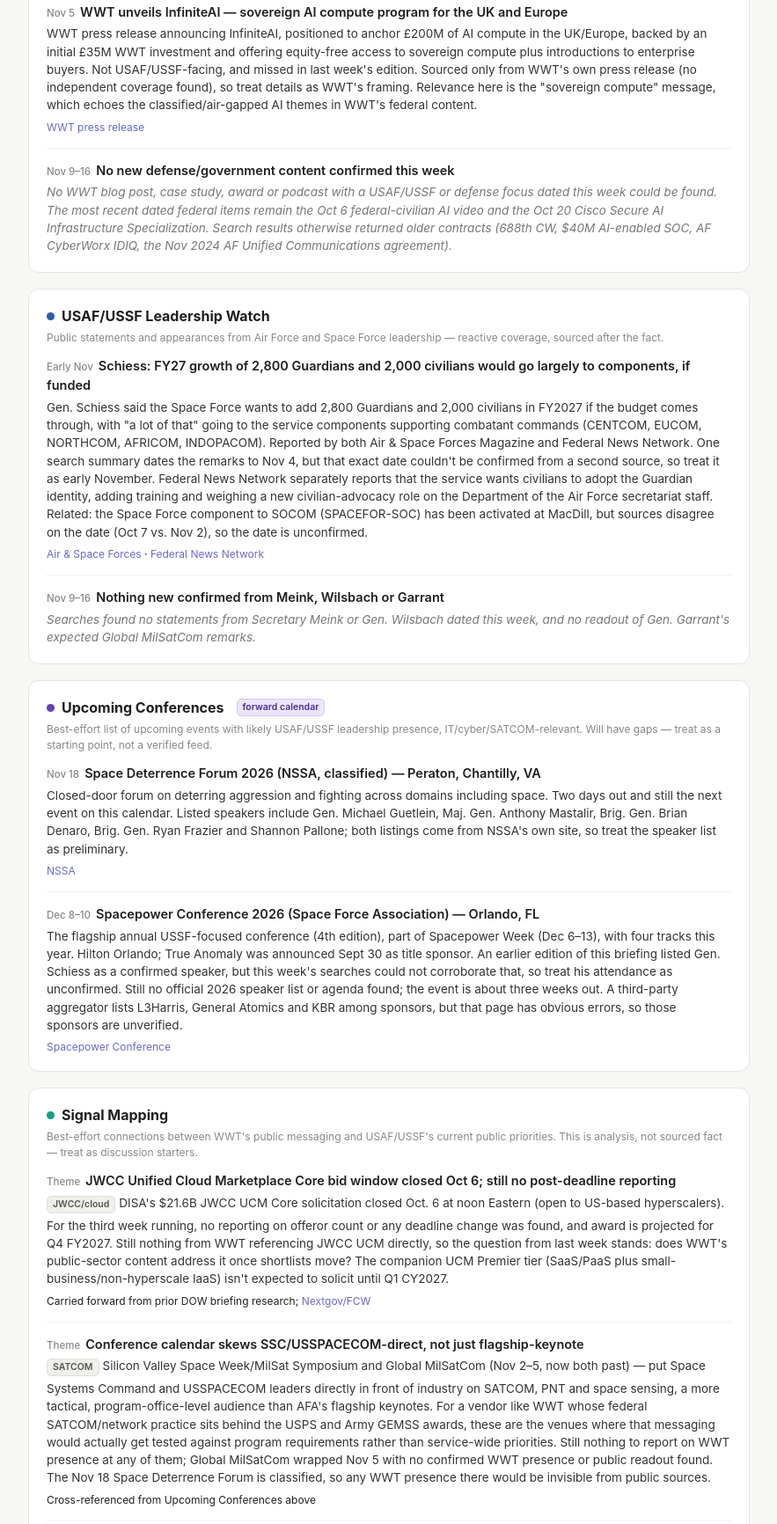
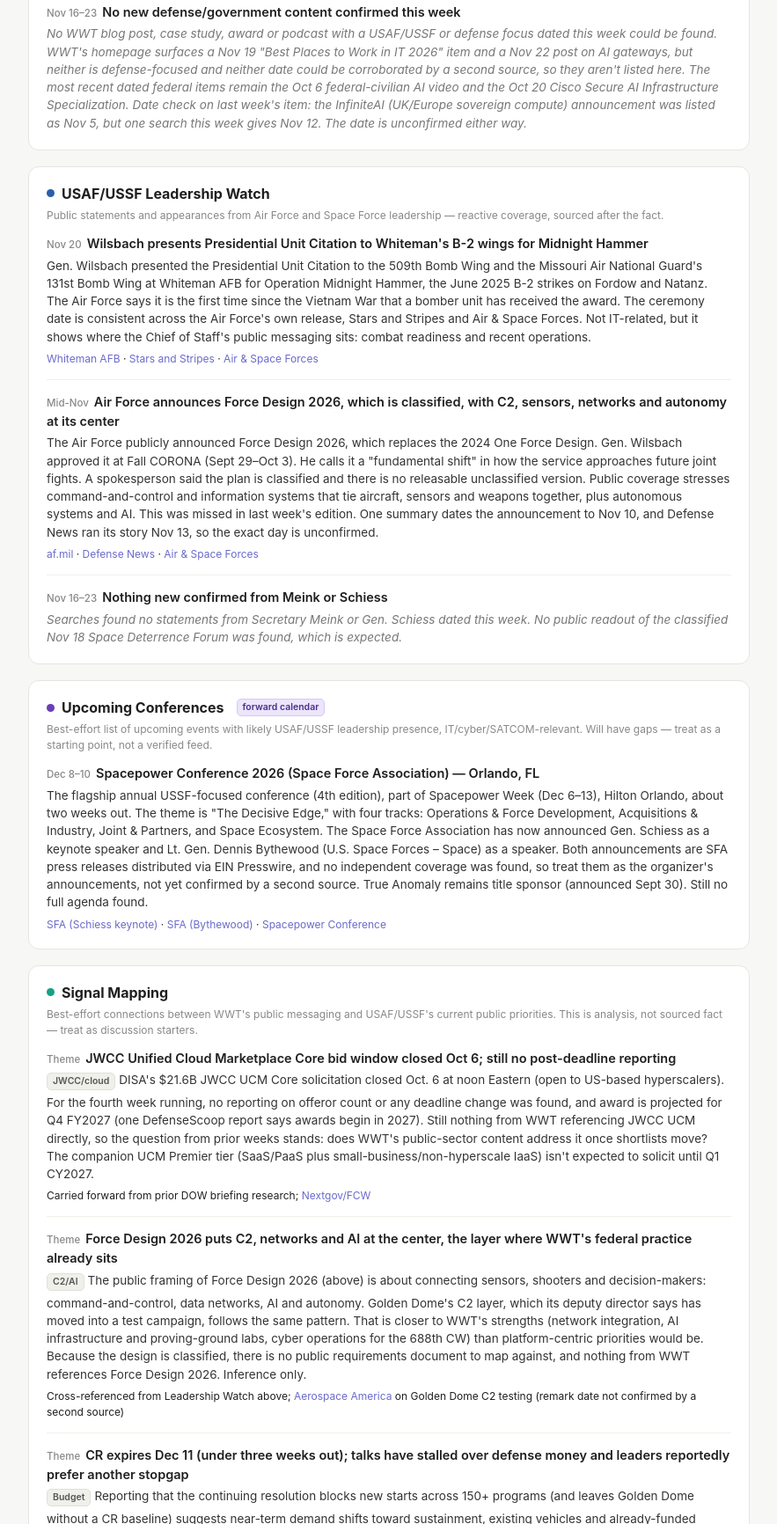
Before and after one commit to realcaptainramius/daily-briefings, a plain HTML site: page wwt.html in a window 1280 px wide. Shown: the part 468-2200 px from the top of the page at 88% size, without its empty margins (198-1081 px from the left). Drawn offline with Linux system fonts and the light colour scheme.

Commit message:
WWT/USSF signal mapping update 2026-11-23

```diff
--- a/wwt.html
+++ b/wwt.html
@@ -80,7 +80,7 @@
   <header>
     <div class="backlink"><a href="https://news.davidvasek.work">&larr; All briefings</a></div>
     <h1>WWT &harr; USAF/USSF Signal Mapping</h1>
-    <div class="meta">Compiled <strong>Monday, November 16, 2026</strong> &middot; World Wide Technology public content vs. USAF/USSF leadership priorities</div>
+    <div class="meta">Compiled <strong>Monday, November 23, 2026</strong> &middot; World Wide Technology public content vs. USAF/USSF leadership priorities</div>
     <div class="toc">
       <a href="#wwt">WWT Content</a>
       <a href="#leadership">Leadership Watch</a>
@@ -95,14 +95,9 @@
   <section class="cat wwt" id="wwt">
     <h2><span class="dot"></span>WWT Content</h2>
     <p class="sub">Recent public content from wwt.com &mdash; articles, podcasts (AI Proving Ground, TEC37, Research &amp; Insights), federal/public-sector insights.</p>
-    <div class="item">
-      <div class="headline"><span class="date">Nov 5</span>WWT unveils InfiniteAI &mdash; sovereign AI compute program for the UK and Europe</div>
-      <p>WWT press release announcing InfiniteAI, positioned to anchor &pound;200M of AI compute in the UK/Europe, backed by an initial &pound;35M WWT investment and offering equity-free access to sovereign compute plus introductions to enterprise buyers. Not USAF/USSF-facing, and missed in last week's edition. Sourced only from WWT's own press release (no independent coverage found), so treat details as WWT's framing. Relevance here is the "sovereign compute" message, which echoes the classified/air-gapped AI themes in WWT's federal content.</p>
-      <div class="src"><a href="https://www.wwt.com/press-release/world-wide-technology-unveils-infiniteai-to-anchor-200m-of-ai-compute-within-the-uk-and-europe" target="_blank">WWT press release</a></div>
-    </div>
     <div class="item empty">
-      <div class="headline"><span class="date">Nov 9&ndash;16</span>No new defense/government content confirmed this week</div>
-      <p>No WWT blog post, case study, award or podcast with a USAF/USSF or defense focus dated this week could be found. The most recent dated federal items remain the Oct 6 federal-civilian AI video and the Oct 20 Cisco Secure AI Infrastructure Specialization. Search results otherwise returned older contracts (688th CW, $40M AI-enabled SOC, AF CyberWorx IDIQ, the Nov 2024 AF Unified Communications agreement).</p>
+      <div class="headline"><span class="date">Nov 16&ndash;23</span>No new defense/government content confirmed this week</div>
+      <p>No WWT blog post, case study, award or podcast with a USAF/USSF or defense focus dated this week could be found. WWT's homepage surfaces a Nov 19 "Best Places to Work in IT 2026" item and a Nov 22 post on AI gateways, but neither is defense-focused and neither date could be corroborated by a second source, so they aren't listed here. The most recent dated federal items remain the Oct 6 federal-civilian AI video and the Oct 20 Cisco Secure AI Infrastructure Specialization. Date check on last week's item: the InfiniteAI (UK/Europe sovereign compute) announcement was listed as Nov 5, but one search this week gives Nov 12. The date is unconfirmed either way.</p>
     </div>
   </section>
 
@@ -110,13 +105,18 @@
     <h2><span class="dot"></span>USAF/USSF Leadership Watch</h2>
     <p class="sub">Public statements and appearances from Air Force and Space Force leadership &mdash; reactive coverage, sourced after the fact.</p>
     <div class="item">
-      <div class="headline"><span class="date">Early Nov</span>Schiess: FY27 growth of 2,800 Guardians and 2,000 civilians would go largely to components, if funded</div>
-      <p>Gen. Schiess said the Space Force wants to add 2,800 Guardians and 2,000 civilians in FY2027 if the budget comes through, with "a lot of that" going to the service components supporting combatant commands (CENTCOM, EUCOM, NORTHCOM, AFRICOM, INDOPACOM). Reported by both Air &amp; Space Forces Magazine and Federal News Network. One search summary dates the remarks to Nov 4, but that exact date couldn't be confirmed from a second source, so treat it as early November. Federal News Network separately reports that the service wants civilians to adopt the Guardian identity, adding training and weighing a new civilian-advocacy role on the Department of the Air Force secretariat staff. Related: the Space Force component to SOCOM (SPACEFOR-SOC) has been activated at MacDill, but sources disagree on the date (Oct 7 vs. Nov 2), so the date is unconfirmed.</p>
-      <div class="src"><a href="https://www.airandspaceforces.com/space-force-chief-component-growth-operational-demand/" target="_blank">Air &amp; Space Forces</a> &middot; <a href="https://federalnewsnetwork.com/defense-main/2026/11/space-force-wants-civilian-employees-to-embrace-guardian-identity/" target="_blank">Federal News Network</a></div>
+      <div class="headline"><span class="date">Nov 20</span>Wilsbach presents Presidential Unit Citation to Whiteman's B-2 wings for Midnight Hammer</div>
+      <p>Gen. Wilsbach presented the Presidential Unit Citation to the 509th Bomb Wing and the Missouri Air National Guard's 131st Bomb Wing at Whiteman AFB for Operation Midnight Hammer, the June 2025 B-2 strikes on Fordow and Natanz. The Air Force says it is the first time since the Vietnam War that a bomber unit has received the award. The ceremony date is consistent across the Air Force's own release, Stars and Stripes and Air &amp; Space Forces. Not IT-related, but it shows where the Chief of Staff's public messaging sits: combat readiness and recent operations.</p>
+      <div class="src"><a href="https://www.whiteman.af.mil/News/Article-Display/Article/4656200/whiteman-bomb-wings-earn-presidential-unit-citation/" target="_blank">Whiteman AFB</a> &middot; <a href="https://www.stripes.com/branches/air_force/2026-11-22/131st-bomb-wing-presidential-unit-citation-23543361.html" target="_blank">Stars and Stripes</a> &middot; <a href="https://www.airandspaceforces.com/b-2-presidential-unit-citation-operation-midnight-hammer/" target="_blank">Air &amp; Space Forces</a></div>
+    </div>
+    <div class="item">
+      <div class="headline"><span class="date">Mid-Nov</span>Air Force announces Force Design 2026, which is classified, with C2, sensors, networks and autonomy at its center</div>
+      <p>The Air Force publicly announced Force Design 2026, which replaces the 2024 One Force Design. Gen. Wilsbach approved it at Fall CORONA (Sept 29&ndash;Oct 3). He calls it a "fundamental shift" in how the service approaches future joint fights. A spokesperson said the plan is classified and there is no releasable unclassified version. Public coverage stresses command-and-control and information systems that tie aircraft, sensors and weapons together, plus autonomous systems and AI. This was missed in last week's edition. One summary dates the announcement to Nov 10, and Defense News ran its story Nov 13, so the exact day is unconfirmed.</p>
+      <div class="src"><a href="https://www.af.mil/News/Article-Display/Article/4644820/us-air-force-force-design-2026-designing-the-air-force-for-the-future-fight/" target="_blank">af.mil</a> &middot; <a href="https://www.defensenews.com/air/2026/11/13/us-air-force-adopts-new-force-design-focusing-on-sensors-and-autonomy/" target="_blank">Defense News</a> &middot; <a href="https://www.airandspaceforces.com/air-force-secret-new-force-design-technological-change/" target="_blank">Air &amp; Space Forces</a></div>
     </div>
     <div class="item empty">
-      <div class="headline"><span class="date">Nov 9&ndash;16</span>Nothing new confirmed from Meink, Wilsbach or Garrant</div>
-      <p>Searches found no statements from Secretary Meink or Gen. Wilsbach dated this week, and no readout of Gen. Garrant's expected Global MilSatCom remarks.</p>
+      <div class="headline"><span class="date">Nov 16&ndash;23</span>Nothing new confirmed from Meink or Schiess</div>
+      <p>Searches found no statements from Secretary Meink or Gen. Schiess dated this week. No public readout of the classified Nov 18 Space Deterrence Forum was found, which is expected.</p>
     </div>
   </section>
 
@@ -124,14 +124,9 @@
     <h2><span class="dot"></span>Upcoming Conferences <span class="badge upcoming">forward calendar</span></h2>
     <p class="sub">Best-effort list of upcoming events with likely USAF/USSF leadership presence, IT/cyber/SATCOM-relevant. Will have gaps &mdash; treat as a starting point, not a verified feed.</p>
     <div class="item">
-      <div class="headline"><span class="date">Nov 18</span>Space Deterrence Forum 2026 (NSSA, classified) &mdash; Peraton, Chantilly, VA</div>
-      <p>Closed-door forum on deterring aggression and fighting across domains including space. Two days out and still the next event on this calendar. Listed speakers include Gen. Michael Guetlein, Maj. Gen. Anthony Mastalir, Brig. Gen. Brian Denaro, Brig. Gen. Ryan Frazier and Shannon Pallone; both listings come from NSSA's own site, so treat the speaker list as preliminary.</p>
-      <div class="src"><a href="https://nssaspace.org/event/space-deterrence-forum-26/" target="_blank">NSSA</a></div>
-    </div>
-    <div class="item">
       <div class="headline"><span class="date">Dec 8&ndash;10</span>Spacepower Conference 2026 (Space Force Association) &mdash; Orlando, FL</div>
-      <p>The flagship annual USSF-focused conference (4th edition), part of Spacepower Week (Dec 6&ndash;13), with four tracks this year. Hilton Orlando; True Anomaly was announced Sept 30 as title sponsor. An earlier edition of this briefing listed Gen. Schiess as a confirmed speaker, but this week's searches could not corroborate that, so treat his attendance as unconfirmed. Still no official 2026 speaker list or agenda found; the event is about three weeks out. A third-party aggregator lists L3Harris, General Atomics and KBR among sponsors, but that page has obvious errors, so those sponsors are unverified.</p>
-      <div class="src"><a href="https://attendspacepower.org/speakers-2/" target="_blank">Spacepower Conference</a></div>
+      <p>The flagship annual USSF-focused conference (4th edition), part of Spacepower Week (Dec 6&ndash;13), Hilton Orlando, about two weeks out. The theme is "The Decisive Edge," with four tracks: Operations &amp; Force Development, Acquisitions &amp; Industry, Joint &amp; Partners, and Space Ecosystem. The Space Force Association has now announced Gen. Schiess as a keynote speaker and Lt. Gen. Dennis Bythewood (U.S. Space Forces &ndash; Space) as a speaker. Both announcements are SFA press releases distributed via EIN Presswire, and no independent coverage was found, so treat them as the organizer's announcements, not yet confirmed by a second source. True Anomaly remains title sponsor (announced Sept 30). Still no full agenda found.</p>
+      <div class="src"><a href="https://www.einpresswire.com/article/948223971/gen-douglas-a-schiess-chief-of-space-operations-to-keynote-spacepower-conference" target="_blank">SFA (Schiess keynote)</a> &middot; <a href="https://www.einpresswire.com/article/953961033/lt-gen-dennis-o-bythewood-commander-of-u-s-space-forces-space-to-speak-at-spacepower-conference" target="_blank">SFA (Bythewood)</a> &middot; <a href="https://attendspacepower.org/speakers-2/" target="_blank">Spacepower Conference</a></div>
     </div>
   </section>
 
@@ -140,28 +135,28 @@
     <p class="sub">Best-effort connections between WWT's public messaging and USAF/USSF's current public priorities. This is analysis, not sourced fact &mdash; treat as discussion starters.</p>
     <div class="item">
       <div class="headline"><span class="date">Theme</span>JWCC Unified Cloud Marketplace Core bid window closed Oct 6; still no post-deadline reporting</div>
-      <p><span class="tag">JWCC/cloud</span>DISA's $21.6B JWCC UCM Core solicitation closed Oct. 6 at noon Eastern (open to US-based hyperscalers). For the third week running, no reporting on offeror count or any deadline change was found, and award is projected for Q4 FY2027. Still nothing from WWT referencing JWCC UCM directly, so the question from last week stands: does WWT's public-sector content address it once shortlists move? The companion UCM Premier tier (SaaS/PaaS plus small-business/non-hyperscale IaaS) isn't expected to solicit until Q1 CY2027.</p>
+      <p><span class="tag">JWCC/cloud</span>DISA's $21.6B JWCC UCM Core solicitation closed Oct. 6 at noon Eastern (open to US-based hyperscalers). For the fourth week running, no reporting on offeror count or any deadline change was found, and award is projected for Q4 FY2027 (one DefenseScoop report says awards begin in 2027). Still nothing from WWT referencing JWCC UCM directly, so the question from prior weeks stands: does WWT's public-sector content address it once shortlists move? The companion UCM Premier tier (SaaS/PaaS plus small-business/non-hyperscale IaaS) isn't expected to solicit until Q1 CY2027.</p>
       <div class="src">Carried forward from prior DOW briefing research; <a href="https://www.nextgov.com/acquisition/2026/09/pentagon-unveils-first-two-solicitations-its-next-big-cloud-contract/415846/" target="_blank">Nextgov/FCW</a></div>
     </div>
     <div class="item">
-      <div class="headline"><span class="date">Theme</span>Conference calendar skews SSC/USSPACECOM-direct, not just flagship-keynote</div>
-      <p><span class="tag">SATCOM</span>Silicon Valley Space Week/MilSat Symposium and Global MilSatCom (Nov 2&ndash;5, now both past) &mdash; put Space Systems Command and USSPACECOM leaders directly in front of industry on SATCOM, PNT and space sensing, a more tactical, program-office-level audience than AFA's flagship keynotes. For a vendor like WWT whose federal SATCOM/network practice sits behind the USPS and Army GEMSS awards, these are the venues where that messaging would actually get tested against program requirements rather than service-wide priorities. Still nothing to report on WWT presence at any of them; Global MilSatCom wrapped Nov 5 with no confirmed WWT presence or public readout found. The Nov 18 Space Deterrence Forum is classified, so any WWT presence there would be invisible from public sources.</p>
-      <div class="src">Cross-referenced from Upcoming Conferences above</div>
+      <div class="headline"><span class="date">Theme</span>Force Design 2026 puts C2, networks and AI at the center, the layer where WWT's federal practice already sits</div>
+      <p><span class="tag">C2/AI</span>The public framing of Force Design 2026 (above) is about connecting sensors, shooters and decision-makers: command-and-control, data networks, AI and autonomy. Golden Dome's C2 layer, which its deputy director says has moved into a test campaign, follows the same pattern. That is closer to WWT's strengths (network integration, AI infrastructure and proving-ground labs, cyber operations for the 688th CW) than platform-centric priorities would be. Because the design is classified, there is no public requirements document to map against, and nothing from WWT references Force Design 2026. Inference only.</p>
+      <div class="src">Cross-referenced from Leadership Watch above; <a href="https://aerospaceamerica.aiaa.org/golden-domes-command-and-control-layer-is-in-testing-deputy-director-says/" target="_blank">Aerospace America</a> on Golden Dome C2 testing (remark date not confirmed by a second source)</div>
     </div>
   <div class="item">
-      <div class="headline"><span class="date">Theme</span>CR expires Dec 11 (under four weeks out) and the lame-duck session decides what follows; new starts stay frozen until then</div>
-      <p><span class="tag">Budget</span>Reporting that the continuing resolution blocks new starts across 150+ programs (and leaves Golden Dome without a CR baseline) suggests near-term demand shifts toward sustainment, existing vehicles and already-funded awards &mdash; the kind of vehicles WWT recently won (USPS IDIQ, Army GEMSS 2.1, the 688th CW contract) &mdash; rather than net-new program awards. With the Nov 3 midterms over, Congress is back for a lame-duck session to decide between full-year FY27 appropriations and another CR, and the FY27 NDAA is still pending in the Senate. The Space Force growth Schiess described above, and the push for its components, depends on that outcome. Inference only; nothing from WWT addresses the CR directly.</p>
-      <div class="src">Carried forward from prior weeks (CR confirmed in force through Dec 11 (H.R. 6500, signed Sept 2 per one source; sources differ on some vote details); no reporting found on a further extension or full-year bill as of Nov 16); <a href="https://www.airandspaceforces.com/after-midterms-congress-reckon-defense-funding-ndaa/" target="_blank">Air &amp; Space Forces</a> on the post-midterm agenda; Schiess comment on CR impact: <a href="https://breakingdefense.com/2026/09/budget-impasse-imperils-1-in-10-space-force-programs-new-chief-says/" target="_blank">Breaking Defense</a></div>
+      <div class="headline"><span class="date">Theme</span>CR expires Dec 11 (under three weeks out); talks have stalled over defense money and leaders reportedly prefer another stopgap</div>
+      <p><span class="tag">Budget</span>Reporting that the continuing resolution blocks new starts across 150+ programs (and leaves Golden Dome without a CR baseline) suggests near-term demand shifts toward sustainment, existing vehicles and already-funded awards &mdash; the kind of vehicles WWT recently won (USPS IDIQ, Army GEMSS 2.1, the 688th CW contract) &mdash; rather than net-new program awards. With the Nov 3 midterms over, Congress is back for a lame-duck session to decide between full-year FY27 appropriations and another CR, and the FY27 NDAA is still pending (a House&ndash;Senate Armed Services compromise is being negotiated, with no text released as of Nov 23). Multiple outlets now report that talks stalled after the administration sought an additional $350B in defense spending tied to the Iran war, that Democrats are split over using the deadline as leverage, and that leaders on both sides lean toward another stopgap, possibly into February or March. That would extend the new-start freeze into spring. DefenseScoop (Nov 19) reports Golden Dome is proceeding on previously obligated funds for now. The Space Force growth Schiess described earlier this month depends on how this resolves. Inference only; nothing from WWT addresses the CR directly.</p>
+      <div class="src">Carried forward from prior weeks (CR confirmed in force through Dec 11 (H.R. 6500, signed Sept 2 per one source; sources differ on some vote details); no further extension or full-year bill enacted as of Nov 23); <a href="https://www.airandspaceforces.com/after-midterms-congress-reckon-defense-funding-ndaa/" target="_blank">Air &amp; Space Forces</a> on the post-midterm agenda; <a href="https://www.military.com/democrats-plan-to-use-ndaa-and-december-funding-deadline-to-shrink-trumps-15-trillion-defense-budget" target="_blank">Military.com</a> on the defense-budget fight; <a href="https://defensescoop.com/2026/11/19/cr-not-slowing-golden-dome-progress-deputy-director-argues/" target="_blank">DefenseScoop</a> on Golden Dome under the CR; Schiess comment on CR impact: <a href="https://breakingdefense.com/2026/09/budget-impasse-imperils-1-in-10-space-force-programs-new-chief-says/" target="_blank">Breaking Defense</a></div>
     </div>
     <div class="item">
       <div class="headline"><span class="date">Theme</span>Space Force growth is aimed at combatant-command components, which means more distributed users who need enterprise IT</div>
-      <p><span class="tag">Workforce/IT</span>If the FY27 increase is funded, Schiess's emphasis on growing the components (SPACEFOR-SOC is the newest) implies more Guardians and civilians spread across forward and joint headquarters. That points toward demand for networking, collaboration and cyber services at those sites, which is the kind of enterprise-IT work WWT already does for the Air Force (Unified Communications, the 688th CW). It also reinforces why WWT is staffing a dedicated Space Force client executive. Inference only; it depends on full-year funding, and nothing from WWT addresses USSF components directly.</p>
-      <div class="src">Cross-referenced from Leadership Watch above</div>
+      <p><span class="tag">Workforce/IT</span>Carried forward from last week. If the FY27 increase is funded, Schiess's emphasis on growing the components (SPACEFOR-SOC is the newest) implies more Guardians and civilians spread across forward and joint headquarters. That points toward demand for networking, collaboration and cyber services at those sites, which is the kind of enterprise-IT work WWT already does for the Air Force (Unified Communications, the 688th CW). It also reinforces why WWT is staffing a dedicated Space Force client executive. Inference only; it depends on full-year funding, and nothing from WWT addresses USSF components directly.</p>
+      <div class="src">Carried forward from last week's Leadership Watch (<a href="https://www.airandspaceforces.com/space-force-chief-component-growth-operational-demand/" target="_blank">Air &amp; Space Forces</a>)</div>
     </div>
   </section>
 
   <footer>
-    Updated November 16, 2026 from public web search &middot; not auto-refreshing &middot; updates weekly
+    Updated November 23, 2026 from public web search &middot; not auto-refreshing &middot; updates weekly
   </footer>
 
 </div>
```
